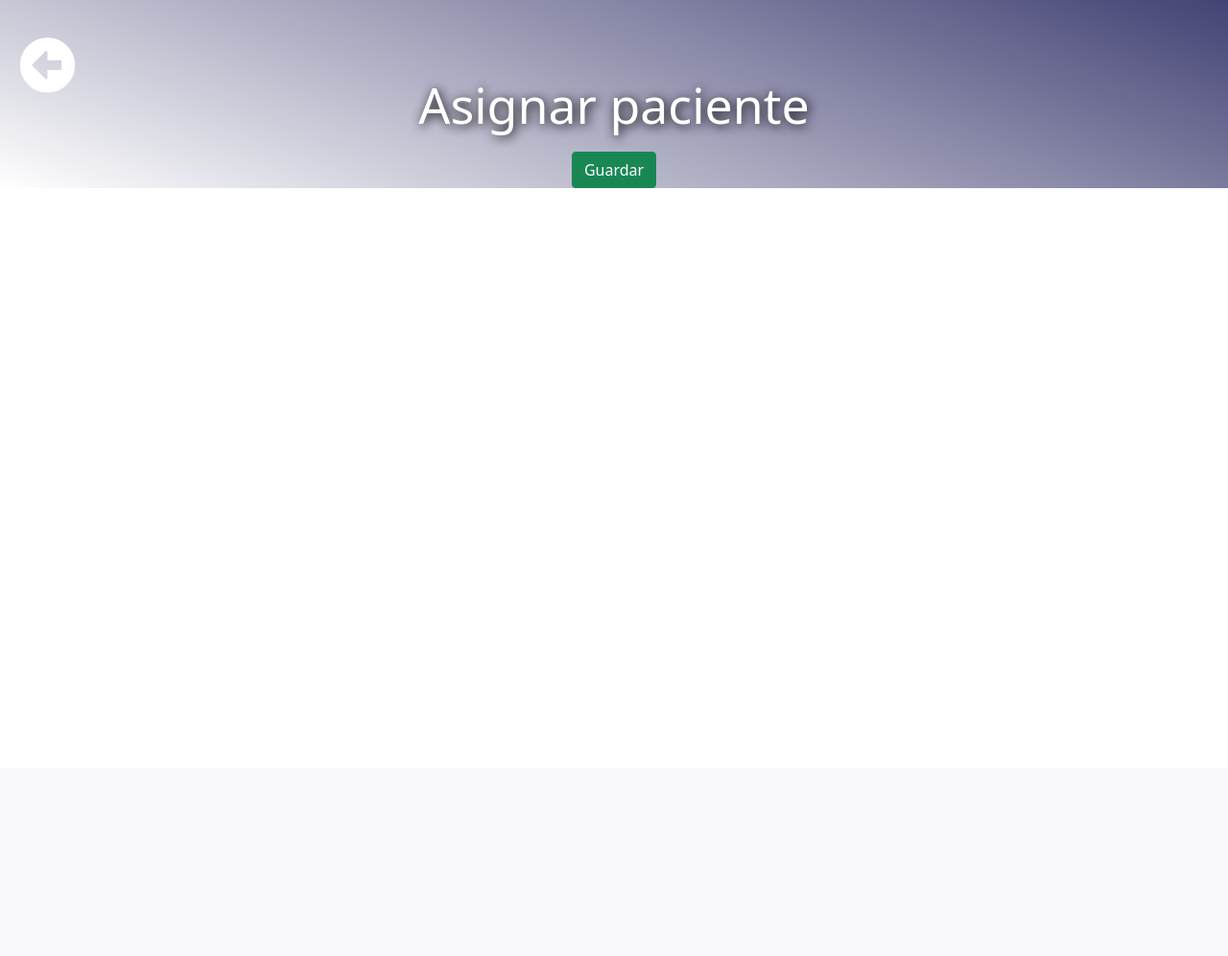
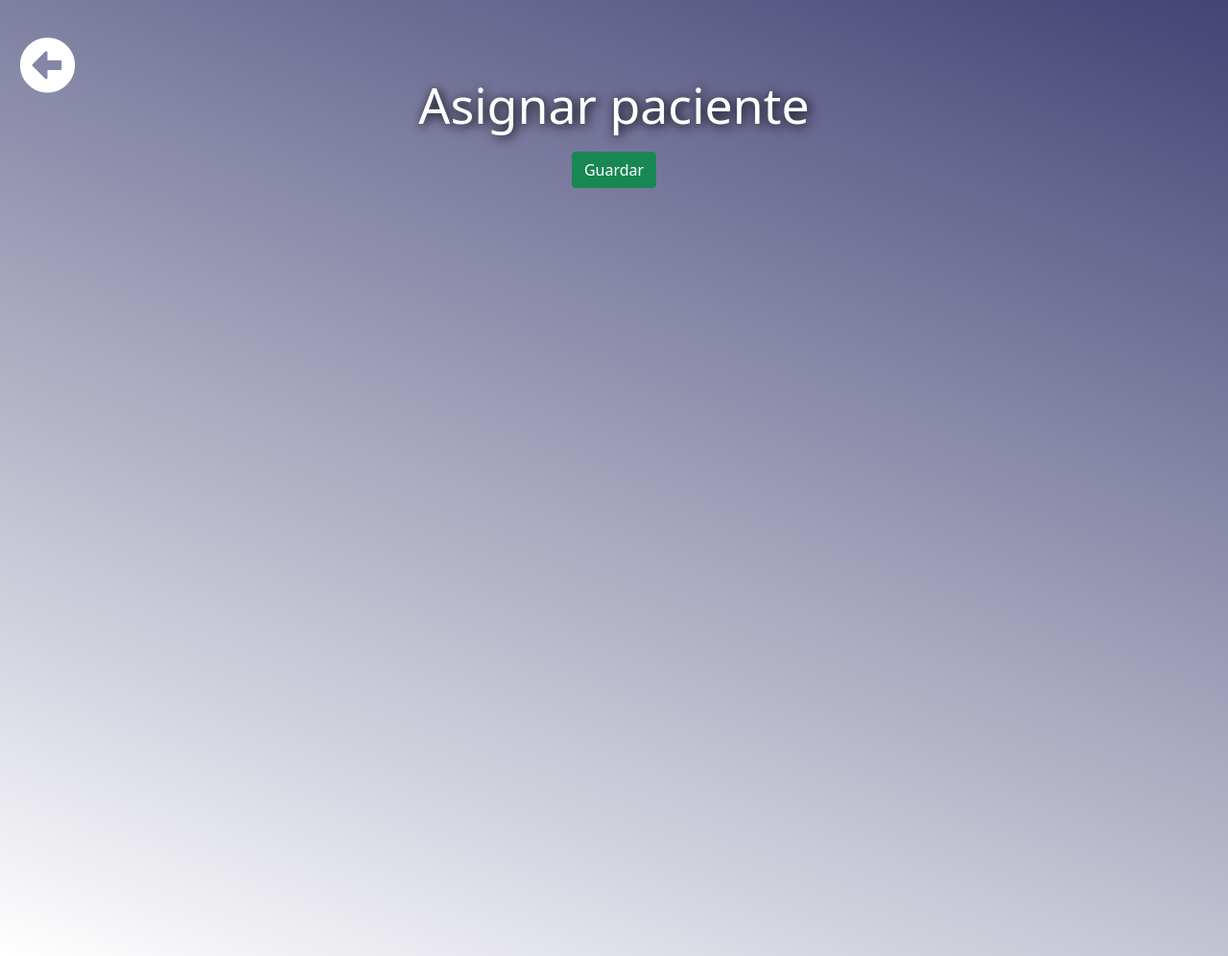
Before and after one commit to Walter-Damian-Diaz/DJANGO-reserva-de-turnos-para-una-clinica, a Django app: page /ingreso/asignar in a window 1280 px wide. Shown: the whole page at 96% size. Before the commit the page ends 196 px from the top, so only its background shows below. Run offline with Django 3.2, Linux system fonts and the light colour scheme; parts of the project's set-up code (start-up, migrations or seed data) failed here and were passed over; some libraries are stand-ins or nearby versions; some web fonts are replaced.

Commit message:
cambios en background

```diff
--- a/aplicaciones/INGRESO/static/css/secretarias.css
+++ b/aplicaciones/INGRESO/static/css/secretarias.css
@@ -77,6 +77,7 @@
 /* tablas */
 body{
     height:100%;
+    padding-bottom:100vh;
 }
 .table-container{
     margin-top:2cm;
```
